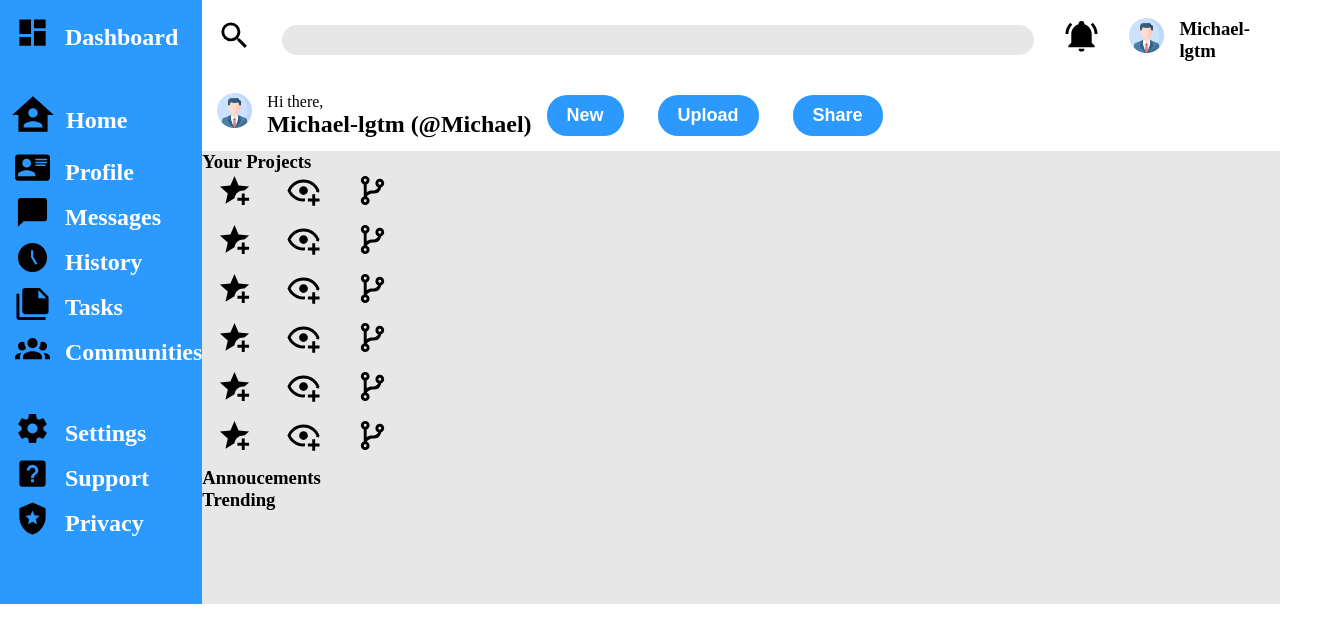
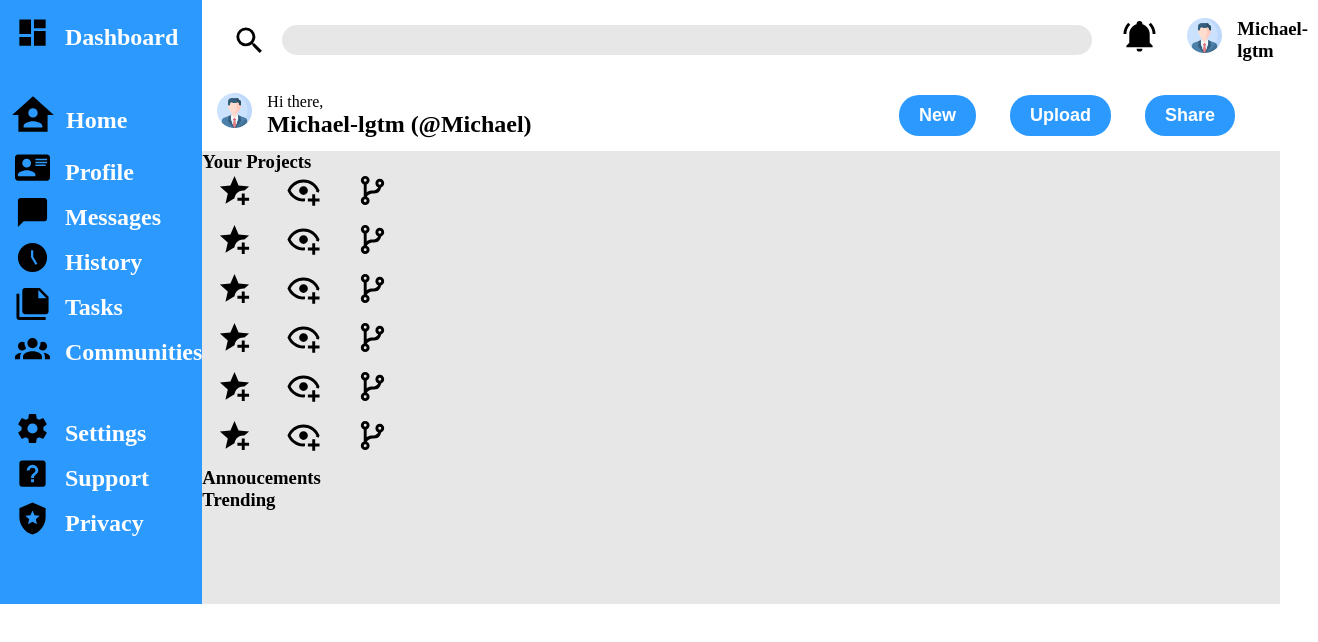
Before and after one commit to MR-Farabough/adminDashboard, a plain HTML site: page index.html in a window 1280 px wide. Shown: the whole page, 1318 px wide, since content can reach past the window. Drawn offline with Linux system fonts and the light colour scheme.

Commit message:
Layout fixes as well as edited text input

```diff
--- a/index.html
+++ b/index.html
@@ -13,18 +13,23 @@
     <div class="main-container">
         <div class="header">
             <div class="search">
+                <div class="top-left">
                     <img class="magnifer" src="./imgs/magnify.svg" alt="magnifer">
                     <input type="text" id="search-bar">
+                </div>
+                <div class="top-right">
                     <img src="./imgs/bell-ring.svg" alt="bell">
                     <img src="./imgs/main-avatar.png" alt="avatar">
                     <h3>Michael-lgtm</h3>
                 </div>
+            </div>
             <div class="info">
+                <div class="head-left">
                     <img src="./imgs/main-avatar.png" alt="avatar">
-
                     <div class="hero-text">
                         <p>Hi there,</p>
                         <h2>Michael-lgtm (@Michael)</h2>
+                    </div>
                 </div>
 
                 <div class="buttons">
--- a/style.css
+++ b/style.css
@@ -28,6 +28,10 @@ button {
     border: 0px;
     color: white;
     background-color: var(--blue);
+}
+
+.buttons {
+    margin-right: 30px;
 }
 
 .home-img {
@@ -70,6 +74,7 @@ button {
 .info {
     display: flex;
     align-items: center;
+    justify-content: space-between;
     flex: 1;
 }
 
@@ -81,22 +86,42 @@ button {
     flex-direction: column;
 }
 
-.magnifer {
-    align-items: end;
+.top-left {
+    display: flex;
+    align-items: center;
+}
+
+img.magnifer {
+    padding: 0;
+    padding-left: 30px;
+}
+
+.top-right {
+    display: flex;
+    align-items: center;
+    padding-right: 10px;
+    margin-right: 40px;
+}
+
+.head-left {
+    display: flex;
 }
 
 .search {
     display: flex;
     height: 80px;
     align-items: center;
+    justify-content: space-between;
 }
 
 #search-bar {
+    padding-left: 10px;
     border-radius: 20px;
     margin: 15px;
     height: 30px;
     border: 0px;
     background-color: var(--light-white);
+    flex: 1;
     width: 800px;
 }
 
```
Lines whose indentation alone changed are shown as unchanged.
